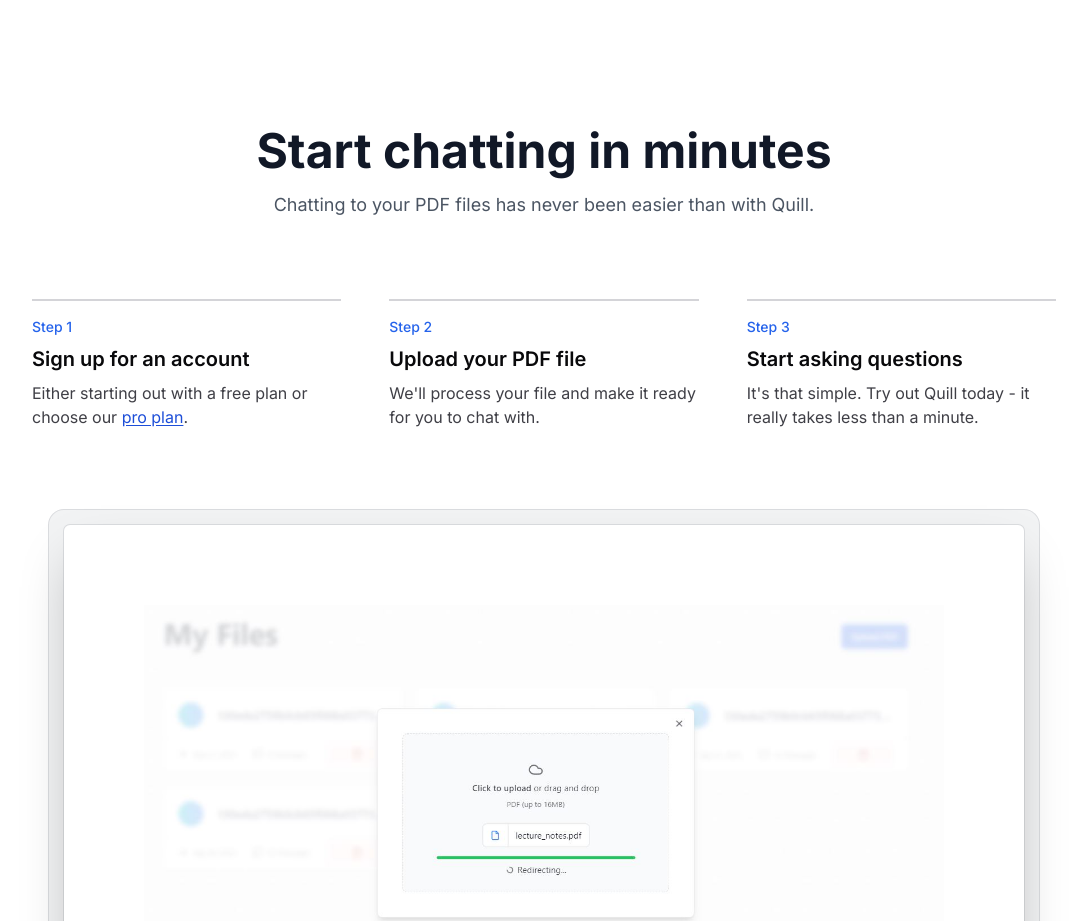
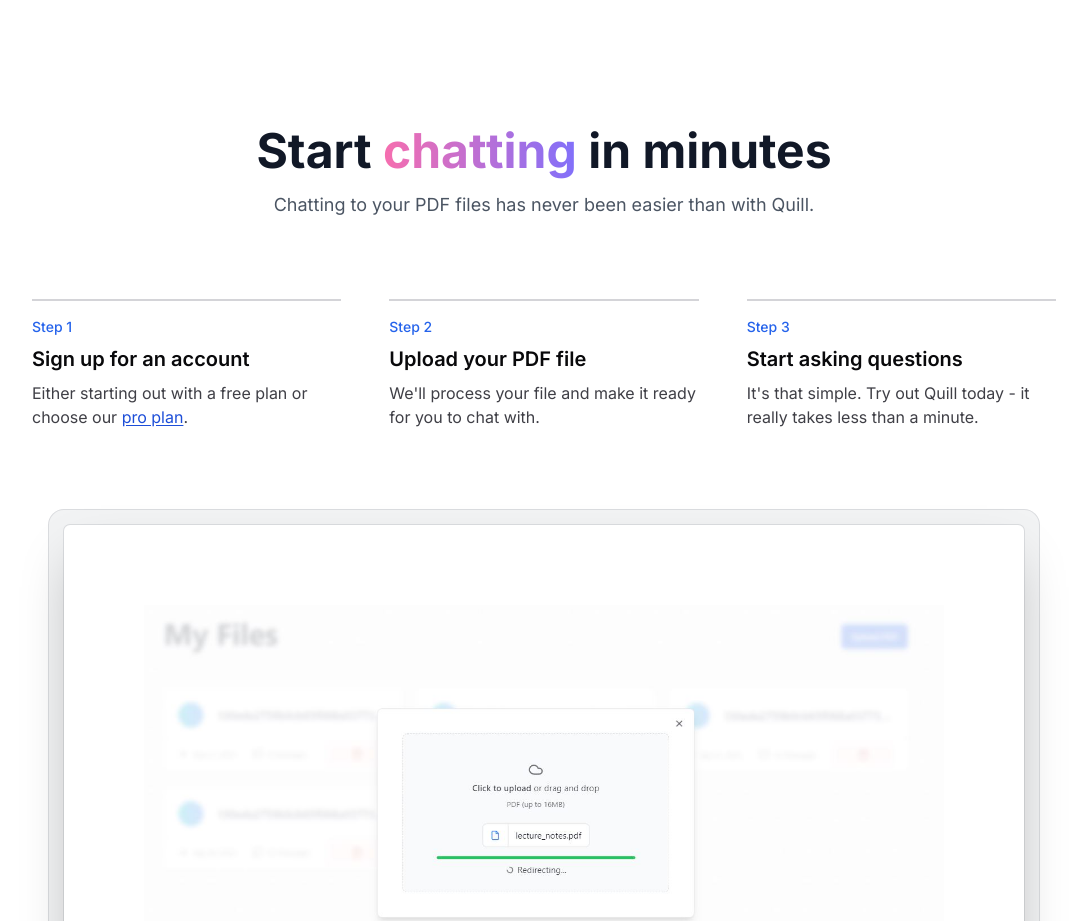
Before and after one commit to Sshashank5690/quill, a Next.js app: page / in a window 1280 px wide. Shown: the part 1440-2361 px from the top of the page, without its empty margins (96-1183 px from the left). Built offline with nearby package versions, Linux system fonts and the light colour scheme.

Commit message:
homepage v2

```diff
--- a/src/app/page.tsx
+++ b/src/app/page.tsx
@@ -87,9 +87,17 @@
       <div className='mx-auto mb-32 mt-32 max-w-5xl sm:mt-56'>
         <div className='mb-12 px-6 lg:px-8'>
           <div className='mx-auto max-w-2xl sm:text-center'>
-            <h2 className='mt-2 font-bold text-4xl text-gray-900 sm:text-5xl'>
-              Start chatting in minutes
-            </h2>
+          <h2 className='mt-2 font-bold text-4xl text-gray-900 sm:text-5xl'>
+              Start
+            <span style={{
+               background: 'linear-gradient(to right, #fd6eaa, #7a70ff)',
+               WebkitBackgroundClip: 'text',
+               WebkitTextFillColor: 'transparent'
+              }}>
+               {" chatting "}
+            </span>
+               in minutes
+          </h2>
             <p className='mt-4 text-lg text-gray-600'>
               Chatting to your PDF files has never been
               easier than with Quill.
```
